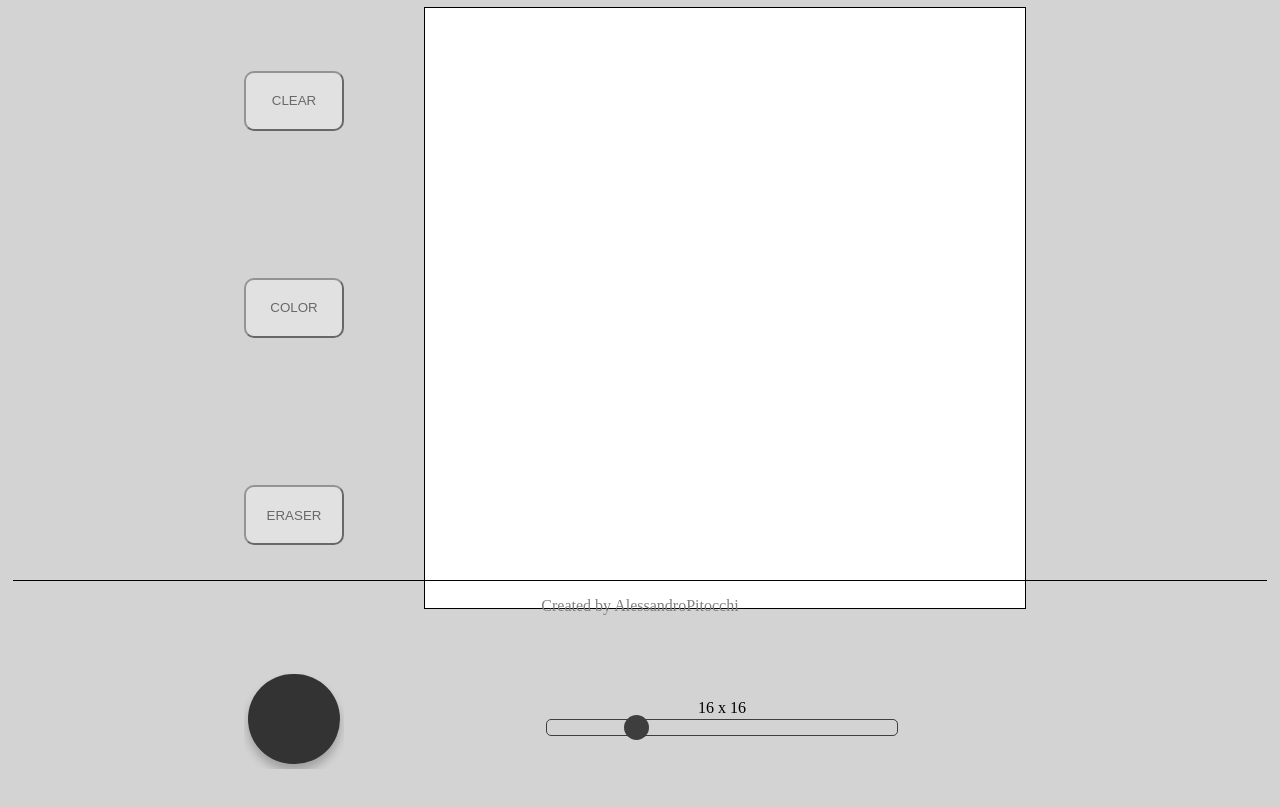
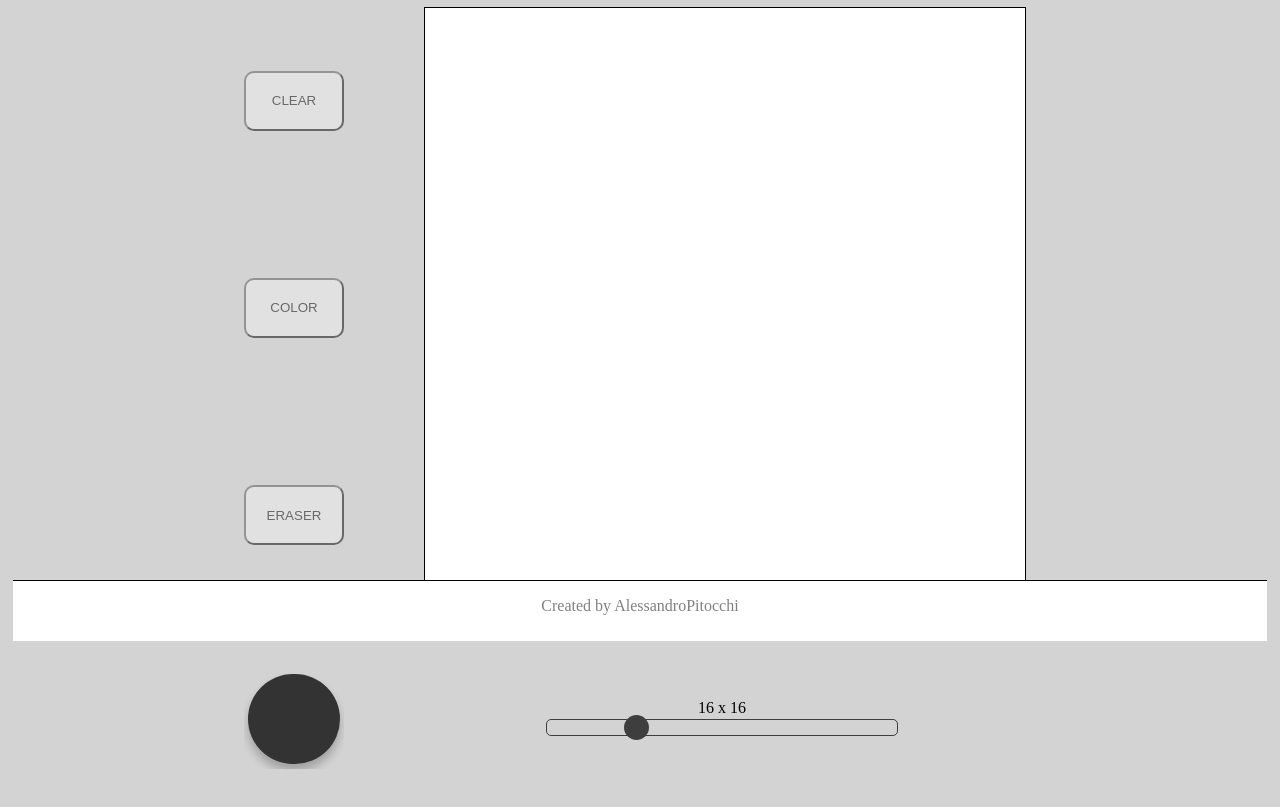
Before and after one commit to alessandropitocchi/Etch-a-Sketch, a plain HTML site: page index.html in a window 1280 px wide. Shown: the part 169-976 px from the top of the page. Drawn offline with Linux system fonts and the light colour scheme.

Commit message:
modified footer

```diff
--- a/css/style.css
+++ b/css/style.css
@@ -128,7 +128,7 @@ button:hover{
     margin-top: 50px;
     text-align: center;
     position: fixed;
-    background-color: transparent;
+    background-color: white;
     bottom: -10px;
     width: 98%;
     margin: 0;
```
